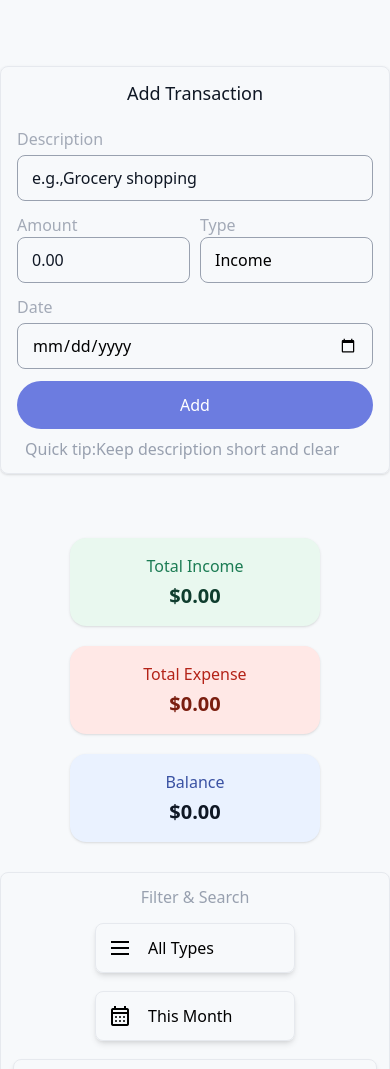
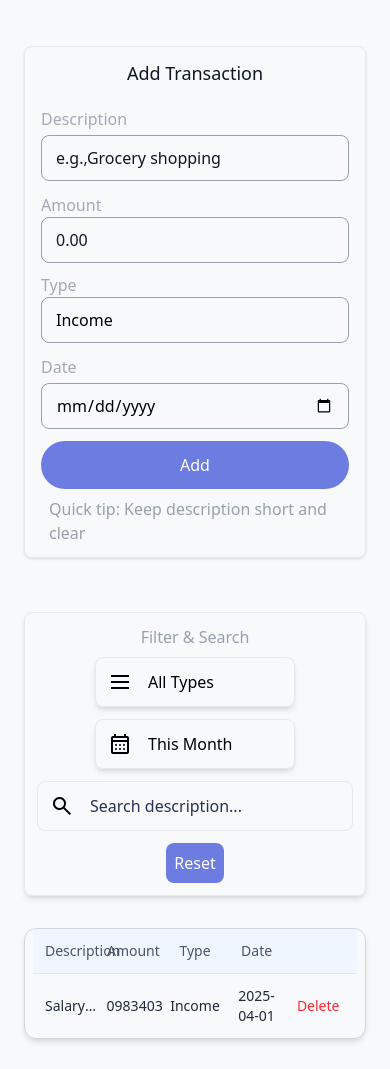
Before and after one commit to rudra2609-06/Smart-Finance-Tracker, a plain HTML site: page index.html in a window 390 px wide. Shown: the part 74-1143 px from the top of the page. Drawn offline with nearby package versions, Linux system fonts and the light colour scheme; a script that the page names is missing.

Commit message:
add some changes related to responsive design

```diff
--- a/index.html
+++ b/index.html
@@ -15,7 +15,7 @@
 	<header>
 		<div class="container mx-auto max-w-[1240px] py-5">
 			<div class="flex justify-between items-center">
-				<div class="flex items-center gap-1.5">
+				<div class="flex items-center gap-1.5 md:pl-0 pl-1.5">
 					<span class="material-symbols-outlined">
 						credit_card
 					</span>
@@ -23,7 +23,7 @@
 						Smart Finance Tracker
 					</h1>
 				</div>
-				<button class="flex items-center gap-1.5 bg-[#eaf2ff] p-3 rounded-full cursor-pointer">
+				<button class="flex items-center gap-1.5 bg-[#eaf2ff] p-3 rounded-full cursor-pointer md:pl-0 pl-1.5">
 					<span class="material-symbols-outlined">
 						backlight_low
 					</span>
@@ -36,10 +36,11 @@
 	</header>
 
 	<main>
-		<div class="wrapper max-w-[1240px] mx-auto flex flex-col md:flex-row py-5 md:gap-7">
-			<section class="add-transaction py-3">
-			<div class="container mx-auto max-w-[1240px] py-5">
-				<div class="w-full md:max-w-md md:min-h-[420px] rounded-lg py-3 px-4 border border-[#e6e9ee] shadow-sm">
+		<!-- Wrapper Section -->
+		<div class="wrapper max-w-[1240px] mx-auto flex flex-col md:flex-row py-5 md:gap-7 px-3 md:px-0">
+		<!-- Add Transaction Section -->
+		<section class="add-transaction py-3 px-3 md:px-0">
+			<div class="w-full md:max-w-md md:min-h-[420px] rounded-lg py-3 px-4 md:px-5 border border-[#e6e9ee] shadow-sm">
 			<h2 class="font-medium text-[#0F1724] text-lg mb-5 md:text-left text-center">Add Transaction</h2>
 			<form>
 				<div class="mb-3">
@@ -51,9 +52,9 @@
 					placeholder="e.g.,Grocery shopping"
 				/>
 				</div>
-						<div class="flex items-center gap-2.5 mb-3">
-							<div class="amount w-1/2">
-								<label for="input-amount"  class="text-[#A3AAB7]">Amount</label>
+				<div class="flex items-center gap-2.5 mb-3 flex-wrap">
+				<div class="amount w-full md:w-1/2">
+					<label for="input-amount" class="text-[#A3AAB7]">Amount</label>
 					<input
 					type="number"
 					id="input-amount"
@@ -61,11 +62,11 @@
 					placeholder="0.00"
 					>
 				</div>
-							<div class="amount w-1/2 flex flex-col">
+				<div class="amount w-full md:w-1/2">
 					<label for="input-type" class="text-[#A3AAB7]">Type</label>
 					<select
 					id="input-type"
-								  class="w-full border border-gray-400 py-2.5 px-3.5 rounded-lg focus:outline-none placeholder:text-[#0f1724] appearance-none cursor-pointer"
+					class="w-full border border-gray-400 py-2.5 px-3.5 rounded-lg focus:outline-none appearance-none cursor-pointer"
 					>
 					<option value="option-1">Income</option>
 					<option value="option-2">Expense</option>
@@ -81,52 +82,20 @@
 				/>
 				</div>
 				<button type="submit" class="py-3 w-full bg-[#6c7ce0] text-white rounded-full font-medium cursor-pointer">Add</button>
-						<p class="mt-2 text-md text-[#98a0af] px-2 ">Quick tip:Keep description short and clear</p>
+				<p class="mt-2 text-md text-[#98a0af] px-2">Quick tip: Keep description short and clear</p>
 			</form>
 			</div>
-			</div>
 		</section>
-			<section class="transaction-details py-3">
-				<div class="container mx-auto max-w-[1240px] py-5">
-					<div class="display-details flex flex-wrap justify-center md:justify-start items-center gap-5">
-
-					<!-- Total Income -->
-					<div
-						id="total-income"
-						class="w-[250px] p-4 bg-[#E9F8EF] rounded-2xl text-center shadow-sm hover:shadow-md transition-shadow"
-					>
-						<h4 class="text-[#1C7C54] font-medium mb-1">Total Income</h4>
-						<p id="display-income" class="text-[#0F3D2E] font-bold text-xl">$0.00</p>
-					</div>
-
-					<!-- Total Expense -->
-					<div
-						id="total-expense"
-						class="w-[250px] p-4 bg-[#FFE8E6] rounded-2xl text-center shadow-sm hover:shadow-md transition-shadow"
-					>
-						<h4 class="text-[#B42318] font-medium mb-1">Total Expense</h4>
-						<p id="display-expense" class="text-[#7A1E10] font-bold text-xl">$0.00</p>
-					</div>
-
-					<!-- Balance -->
-					<div
-						id="total-balance"
-						class="w-[250px] p-4 bg-[#EAF2FF] rounded-2xl text-center shadow-sm hover:shadow-md transition-shadow"
-					>
-						<h4 class="text-[#3A52A3] font-medium mb-1">Balance</h4>
-						<p id="display-balance" class="text-[#0F1724] font-bold text-xl">$0.00</p>
-					</div>
-
-					</div>
-
-					<div class="filter-transactions mt-[30px] w-full border border-[#e6e9ee] shadow-md p-3 rounded-lg text-center md:text-left">
-						<h5 class="text-[#98a0af] font-medium px-3 md:mb-0 mb-2">Filter & Search</h5>
-							<div class="flex md:flex-row flex-wrap items-end gap-3 flex flex-wrap justify-center md:justify-start items-center md:gap-5 gap-2">
-							<div class="filter-options p-3 md:mt-4 mt-1.5 border border-[#e6e9ee] shadow-md w-[200px] rounded-lg">
+		<!-- Transaction Details Section -->
+		<section class="transaction-details py-3 px-3 md:px-0">
+			<!-- Filter Section -->
+			<div class="filter-transactions mt-[30px] w-full border border-[#e6e9ee] shadow-md p-3 md:px-5 rounded-lg text-center md:text-left">
+			<h5 class="text-[#98a0af] font-medium px-3 md:px-0 md:mb-0 mb-2">Filter & Search</h5>
+			<div class="flex md:flex-row flex-wrap items-end gap-3 justify-center md:justify-start md:gap-5">
+				<!-- Filter Options -->
+				<div class="filter-options p-3 border border-[#e6e9ee] shadow-md w-[200px] rounded-lg">
 				<div class="flex items-center gap-4">
-									<span class="material-symbols-outlined">
-									dehaze
-									</span>
+					<span class="material-symbols-outlined">dehaze</span>
 					<select id="filter-type" class="appearance-none cursor-pointer w-full focus:outline-none">
 					<option value="option-1">All Types</option>
 					<option value="option-2">Incomes</option>
@@ -134,11 +103,9 @@
 					</select>
 				</div>
 				</div>
-							<div class="filter-options p-3 md:mt-4 mt-1.5 border border-[#e6e9ee] shadow-md w-[200px] rounded-lg">
+				<div class="filter-options p-3 border border-[#e6e9ee] shadow-md w-[200px] rounded-lg">
 				<div class="flex items-center gap-4">
-									<span class="material-symbols-outlined">
-									calendar_month
-									</span>
+					<span class="material-symbols-outlined">calendar_month</span>
 					<select id="filter-month" class="appearance-none cursor-pointer w-full focus:outline-none">
 					<option value="option-1">This Month</option>
 					<option value="option-2">Incomes</option>
@@ -146,11 +113,9 @@
 					</select>
 				</div>
 				</div>
-							<div class="filter-options p-3 md:mt-4 mt-1.5 border border-[#e6e9ee] shadow-md md:w-[270px] w-full rounded-lg">
+				<div class="filter-options p-3 border border-[#e6e9ee] md:w-[270px] w-full rounded-lg">
 				<div class="flex items-center gap-4">
-									<span class="material-symbols-outlined">
-										search
-									</span>
+					<span class="material-symbols-outlined">search</span>
 					<input
 					type="text"
 					id="search-transaction"
@@ -163,7 +128,8 @@
 			</div>
 			</div>
 
-					<div class="display-description mt-8 border border-gray-300 rounded-xl shadow-md overflow-hidden">
+			<!-- Transactions Table -->
+			<div class="display-description mt-8 border border-gray-300 rounded-xl shadow-md overflow-hidden px-2 md:px-0">
 			<!-- Header Row -->
 			<div class="description-headers grid grid-cols-5 gap-2 bg-blue-50 p-3 text-gray-600 font-medium text-sm text-center md:text-left">
 				<h5>Description</h5>
@@ -182,8 +148,6 @@
 				<p class="text-red-500 cursor-pointer hover:underline">Delete</p>
 			</div>
 			</div>
-
-
 		</section>
 		</div>
 	</main>
```
Lines whose indentation alone changed are shown as unchanged.
